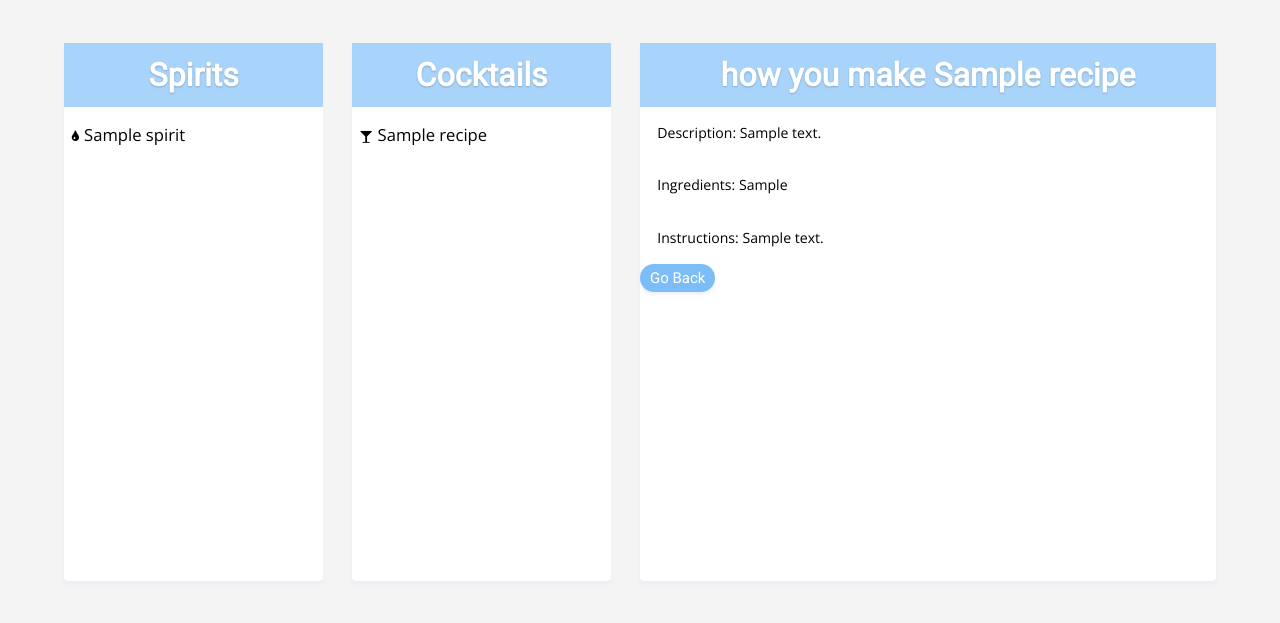
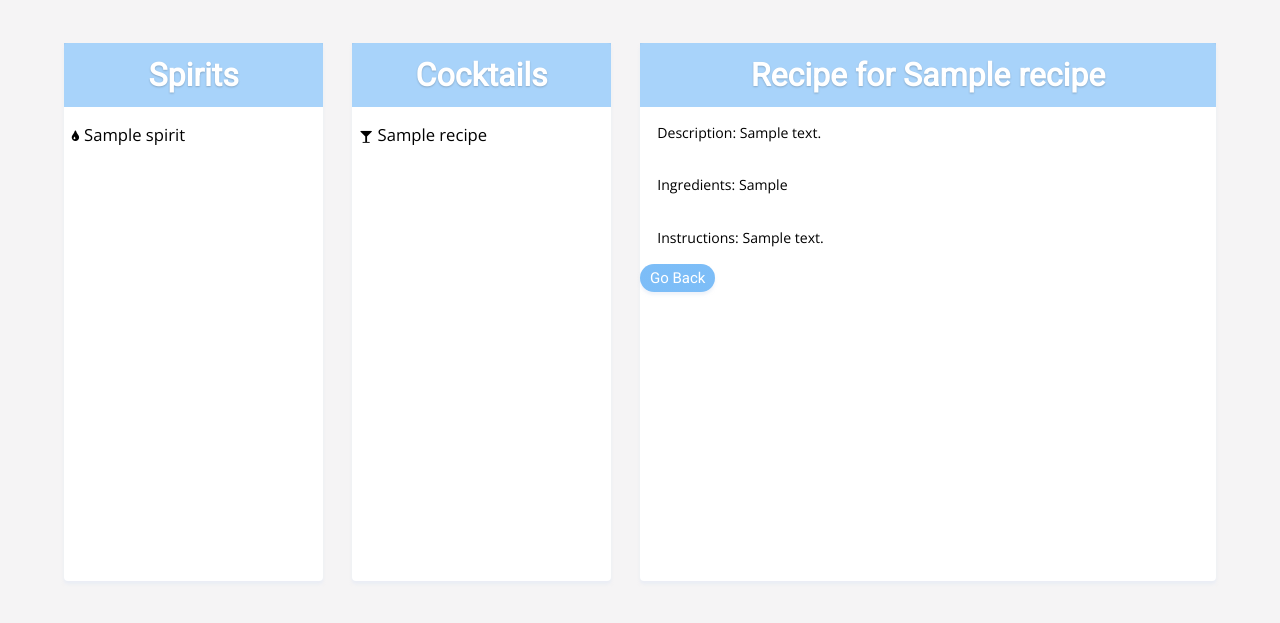
Before and after one commit to chrisfio/BartenderAtHome, a Flask app: page /spirit/1/cocktails/1/ in a window 1280 px wide. Shown: the part 125-748 px from the top of the page. Run offline with Flask 2, Linux system fonts and the light colour scheme; tables that the repository leaves empty hold one stand-in row (values such as "Sample post").

```diff
--- a/templates/publicShowSelectedRecipe.html
+++ b/templates/publicShowSelectedRecipe.html
@@ -32,7 +32,7 @@
 	</div>
 	<div class="right-half">
 		<div class="top-title">
-			<h2 class="section-header">how you make {{recipe.name}}</h2>
+			<h2 class="section-header">Recipe for {{recipe.name}}</h2>
 		</div>
 		<div class="bottom-body">
 			<p class="description">Description: {{recipe.description}}</p>
--- a/templates/showSelectedRecipe.html
+++ b/templates/showSelectedRecipe.html
@@ -42,7 +42,7 @@
 	</div>
 	<div class="right-half">
 		<div class="top-title">
-			<h2 class="section-header">how you make {{recipe.name}}</h2>
+			<h2 class="section-header">Recipe for {{recipe.name}}</h2>
 		</div>
 		<div class="bottom-body">
 			<p class="description">Description: {{recipe.description}}</p>
```
